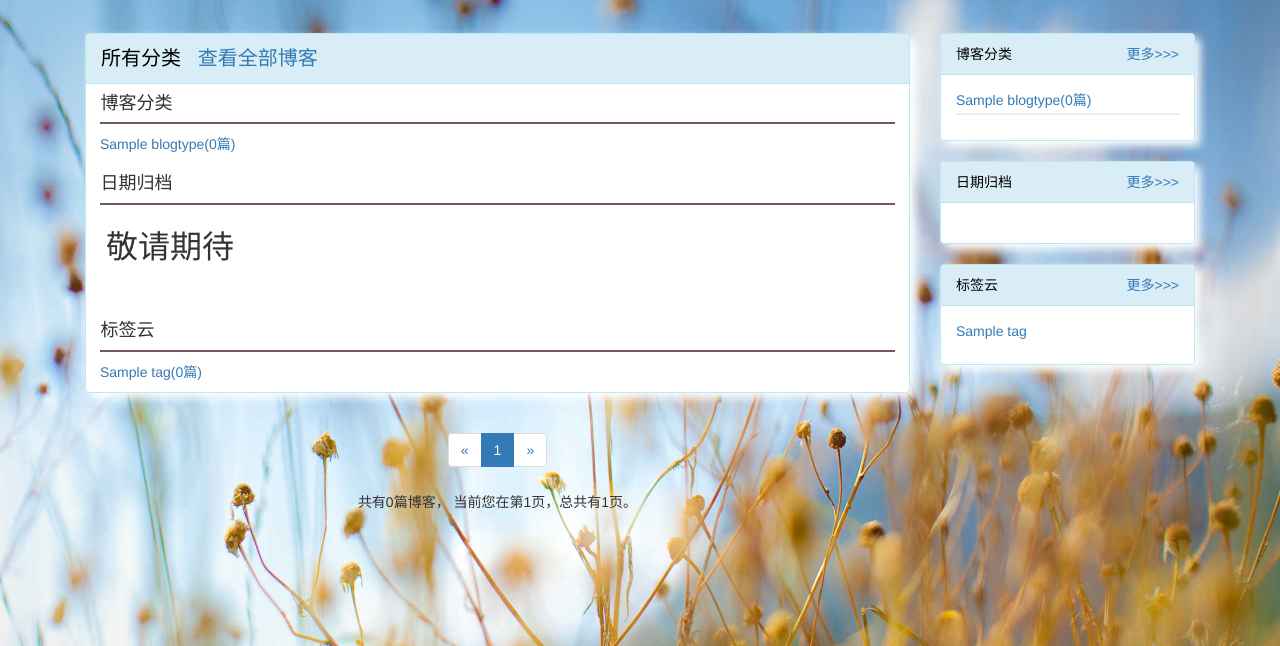
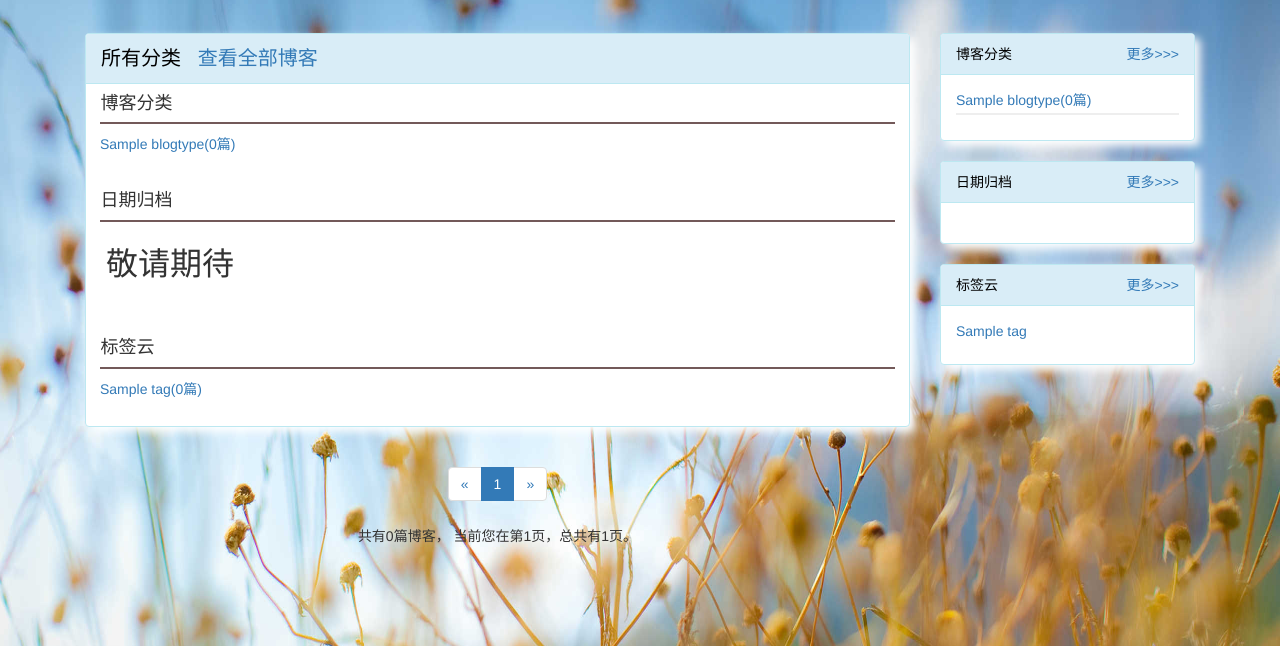
Before and after one commit to Abeautifulsnow/personal-blog, a Django app: page /blog/all_types/ in a window 1280 px wide. Shown: the part 51-697 px from the top of the page. Run offline with Django 3.2, Linux system fonts and the light colour scheme; tables that the repository leaves empty hold one stand-in row (values such as "Sample post"); data that the repository does not hold is empty; some libraries are stand-ins or nearby versions.

Commit message:
'optimization'

```diff
--- a/work_blog/static/blog.css
+++ b/work_blog/static/blog.css
@@ -182,13 +182,12 @@ div.blog-content blockquote {
 
 /* all_types.html */
 div.blog-types {
-    margin-bottom: inherit;
+    display: flow-root;
 }
 div.blog-dates {
-    margin-bottom: inherit;
-}
+    display: flow-root;}
 div.blog-tags {
-    margin-bottom: inherit;
+    display: flow-root;
 }
 div.blog-types h4 {
     margin-left: 0.8em;
@@ -212,17 +211,20 @@ li.types-detail {
     list-style-type: none;
     margin-left: 1em;
     margin-right: 0.4em;
+    margin-bottom: 0.5em;
     float: left;
 }
 li.dates-detail {
     list-style-type: none;
     margin-left: 1em;
     margin-right: 0.4em;
+    margin-bottom: 0.5em;
     float: left;
 }
 li.tags-detail {
     list-style-type: none;
     margin-left: 1em;
     margin-right: 0.4em;
+    margin-bottom: 0.5em;
     float: left;
 }
```
